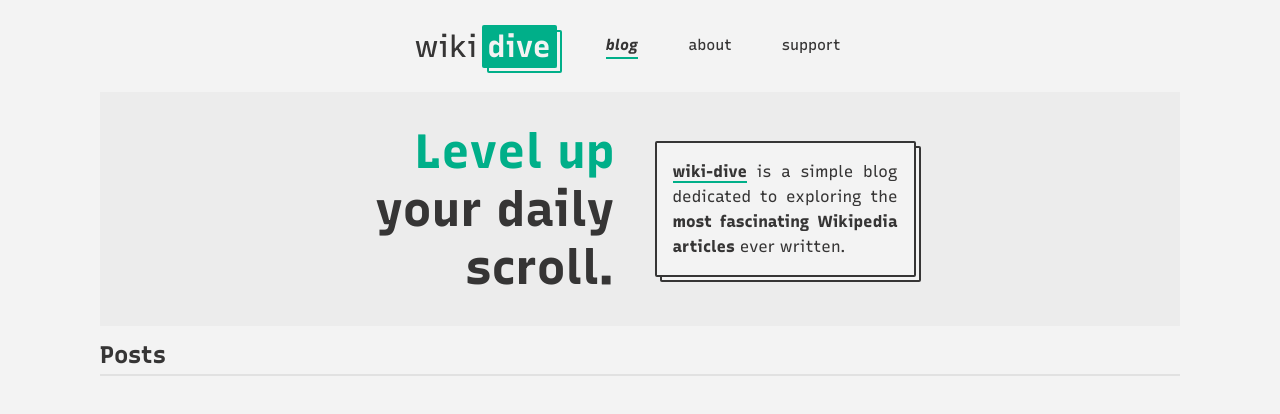
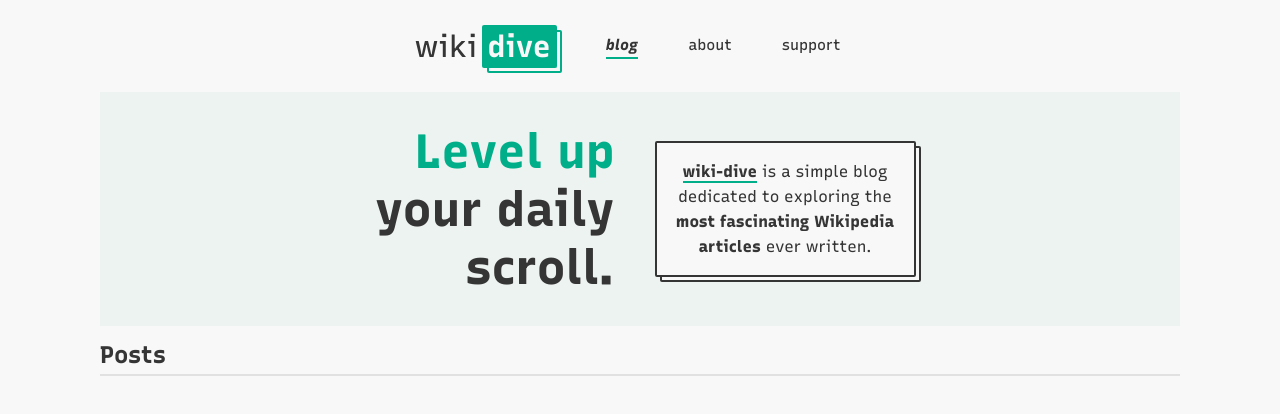
Before and after one commit to mangonaise/wiki-dive, a Next.js app: page / in a window 1280 px wide. Shown: the top 414 px of the page. Built offline with nearby package versions, Linux system fonts and the light colour scheme.

Commit message:
Minor style changes

```diff
--- a/pages/styles/index.module.scss
+++ b/pages/styles/index.module.scss
@@ -28,7 +28,7 @@
     padding: 16px;
     margin-left: 40px;
     font-weight: 3750;
-    text-align: justify;
+    text-align: center;
     line-height: 25px;
     border-radius: 2px;
     @include util.border-shadow(var(--text-color));
--- a/styles/global.scss
+++ b/styles/global.scss
@@ -6,8 +6,8 @@
 }
 
 :root {
-  --background-color: rgb(243, 243, 243);
-  --background-color-alt: rgb(236, 236, 236);
+  --background-color: rgb(248, 248, 248);
+  --background-color-alt: hsl(157, 20%, 94%);
   --text-color: rgb(54, 53, 53);
   --highlight-color: rgb(0, 175, 137);
   --separator-color: rgb(225, 225, 225);
```
